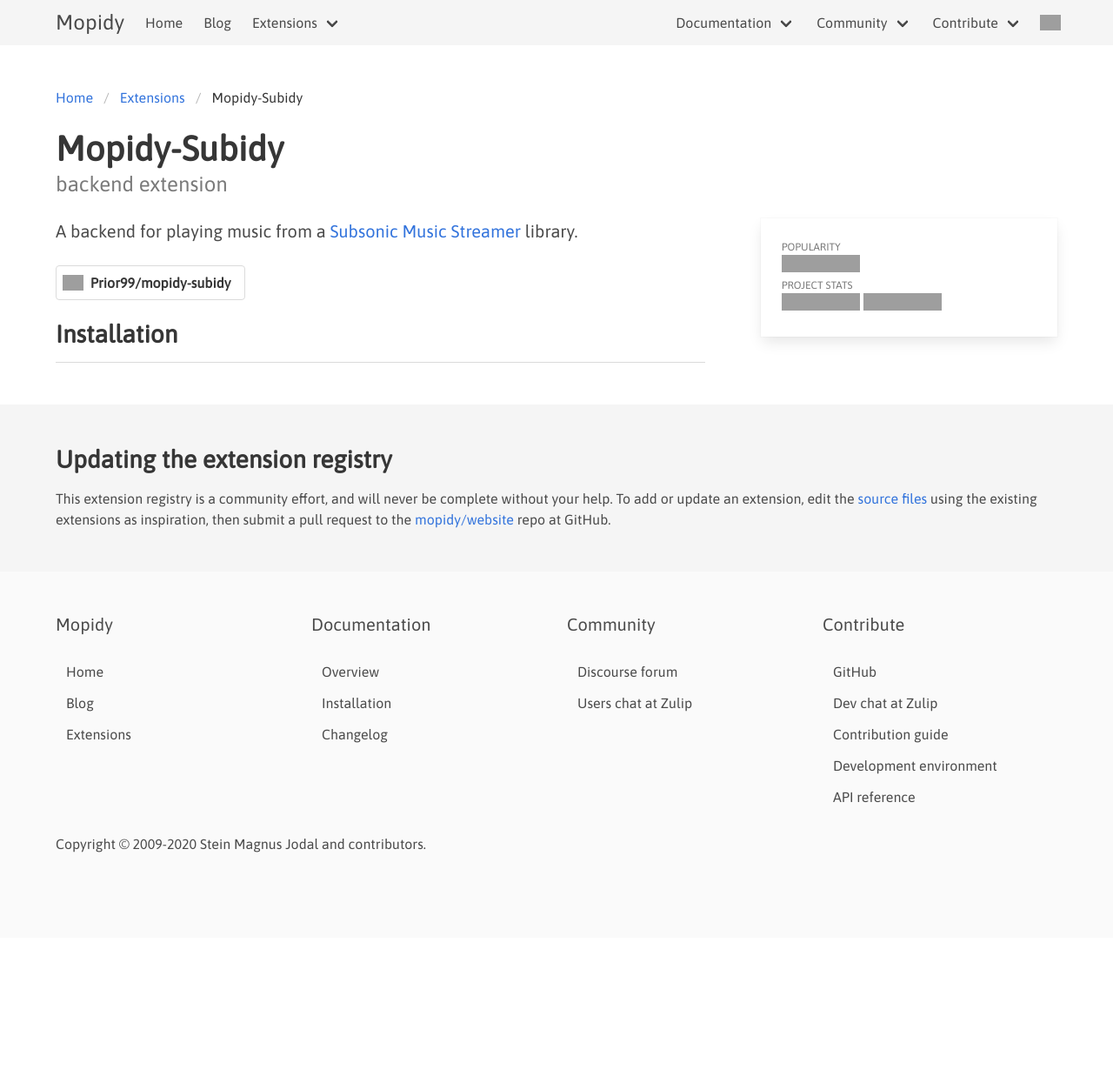
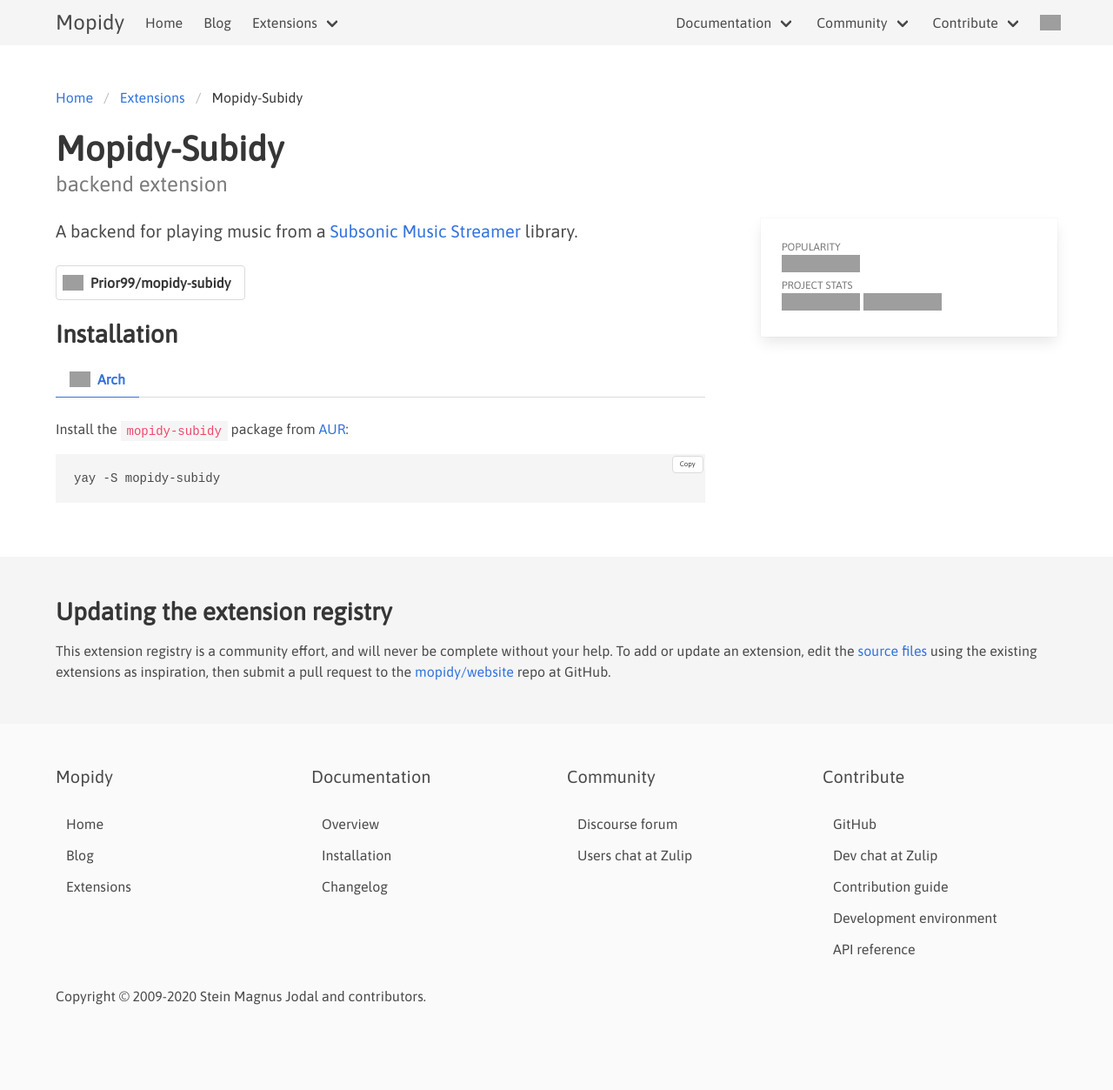
Before and after one commit to mopidy/website, a Jekyll site: the page built from _ext/subidy.md, in a window 1280 px wide. Shown: the whole page at 87% size. Built offline with Jekyll 4.4.1, drawn with Linux system fonts in a browser that asks for light colours; before the commit the page ends 1078 px from its top, so only the background shows below that; grey boxes are pictures that could not be loaded.

Commit message:
ext: Mopidy-Subidy is available in AUR

```diff
--- a/_ext/subidy.md
+++ b/_ext/subidy.md
@@ -3,6 +3,8 @@
 type: backend
 dev:
   github: Prior99/mopidy-subidy
+dist:
+  arch-aur: mopidy-subidy
 ---
 
 A backend for playing music from a
```
